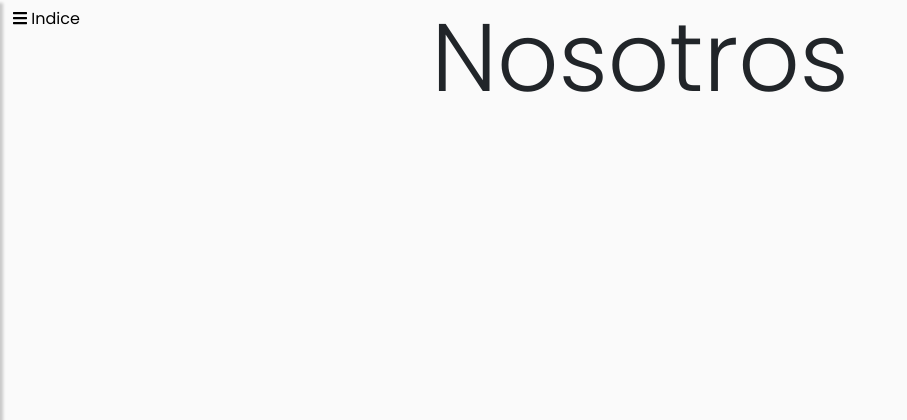
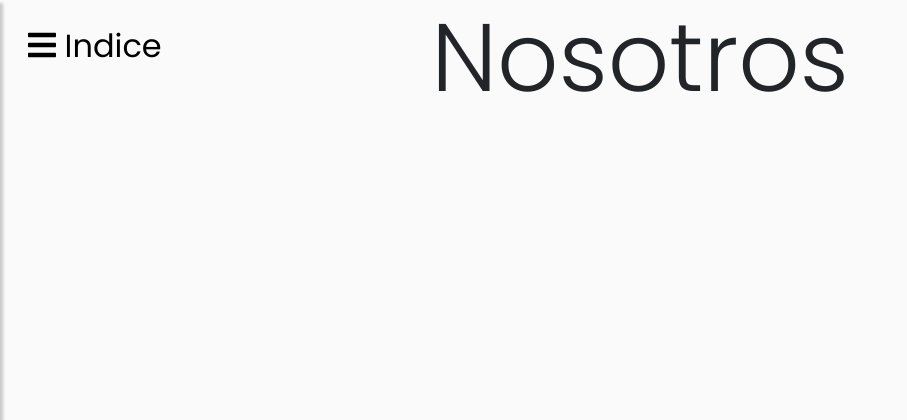
Before and after one commit to Fserver/COOMUTRANSTUR, a PHP site: page /index2.html in a window 1280 px wide. Shown: the top 420 px of the page, without its empty margins (0-907 px from the left). Run offline with PHP 8.4, Linux system fonts and the light colour scheme; some libraries are stand-ins or nearby versions.

Commit message:
Update css/est.css

```diff
--- a/css/est.css
+++ b/css/est.css
@@ -53,6 +53,9 @@ a:focus {
 #sidebarCollapse{
     background: rgba(0, 0, 0, 0);
     position: fixed;
+    top: 15px;
+    left: 15px;
+    font-size: 2em;
 }
 
 #sidebar {
```
